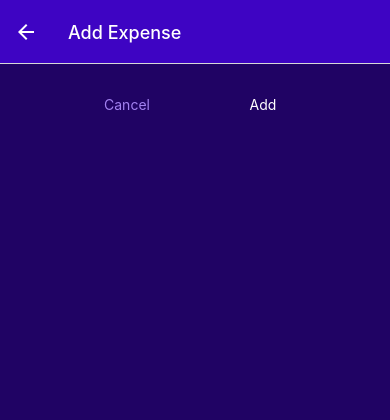
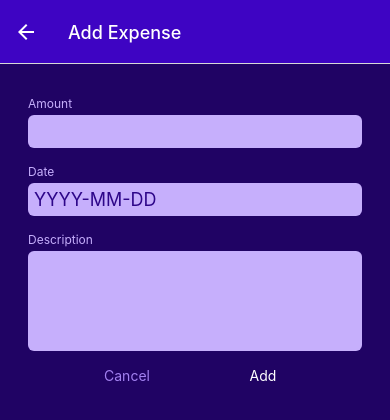
Before and after one commit to ajaakol/expense-tracker, a React Native app: screen /ManageExpense in a window 390 px wide. Shown: the top 420 px of the page. Built offline with nearby package versions, Linux system fonts and the light colour scheme.

Commit message:
Added inputs

```diff
--- /dev/null
+++ b/components/ExpensesOutput/ManageExpense/ExpenseForm.js
@@ -0,0 +1,35 @@
+import { View } from 'react-native'
+import React from 'react'
+import Input from './Input'
+
+const ExpenseForm = () => {
+  const amountChanged = () => {}
+
+  return (
+    <View>
+      <Input
+        label='Amount'
+        textInputConfig={{
+          keyboardType: 'decimal-pad',
+          onChangeText: amountChanged,
+        }}
+      />
+      <Input
+        label='Date'
+        textInputConfig={{
+          placeholder: 'YYYY-MM-DD',
+          maxLength: 10,
+          onChangeText: () => {},
+        }}
+      />
+      <Input
+        label='Description'
+        textInputConfig={{
+          multiline: true,
+        }}
+      />
+    </View>
+  )
+}
+
+export default ExpenseForm
--- /dev/null
+++ b/components/ExpensesOutput/ManageExpense/Input.js
@@ -0,0 +1,45 @@
+import { View, Text, TextInput, StyleSheet } from 'react-native'
+import React from 'react'
+import { GlobalStyles } from '../../../constants/styles'
+
+const Input = ({ label, textInputConfig }) => {
+  const inputStyles = [styles.input]
+
+  if (textInputConfig && textInputConfig.multiline) {
+    inputStyles.push(styles.inputMultiline)
+  }
+  return (
+    <View style={styles.inputContainer}>
+      <Text style={styles.label}>{label}</Text>
+      <TextInput
+        style={inputStyles}
+        {...textInputConfig}
+      />
+    </View>
+  )
+}
+
+export default Input
+
+const styles = StyleSheet.create({
+  inputContainer: {
+    marginHorizontal: 4,
+    marginVertical: 8,
+  },
+  label: {
+    fontSize: 12,
+    color: GlobalStyles.colors.primary100,
+    marginBottom: 4,
+  },
+  input: {
+    backgroundColor: GlobalStyles.colors.primary100,
+    padding: 6,
+    borderRadius: 6,
+    fontSize: 18,
+    color: GlobalStyles.colors.primary700,
+  },
+  inputMultiline: {
+    minHeight: 100,
+    textAlign: 'justify',
+  },
+})
--- a/screens/ManageExpense.js
+++ b/screens/ManageExpense.js
@@ -4,6 +4,7 @@
 import { GlobalStyles } from '../constants/styles'
 import Button from '../components/ExpensesOutput/UI/Button'
 import { ExpensesContext } from '../store/expenses-context'
+import ExpenseForm from '../components/ExpensesOutput/ManageExpense/ExpenseForm'
 
 const ManageExpense = ({ route, navigation }) => {
   const expensesCtx = useContext(ExpensesContext)
@@ -42,6 +43,7 @@
 
   return (
     <View style={styles.container}>
+      <ExpenseForm />
       <View style={styles.buttons}>
         <Button
           style={styles.button}
```
